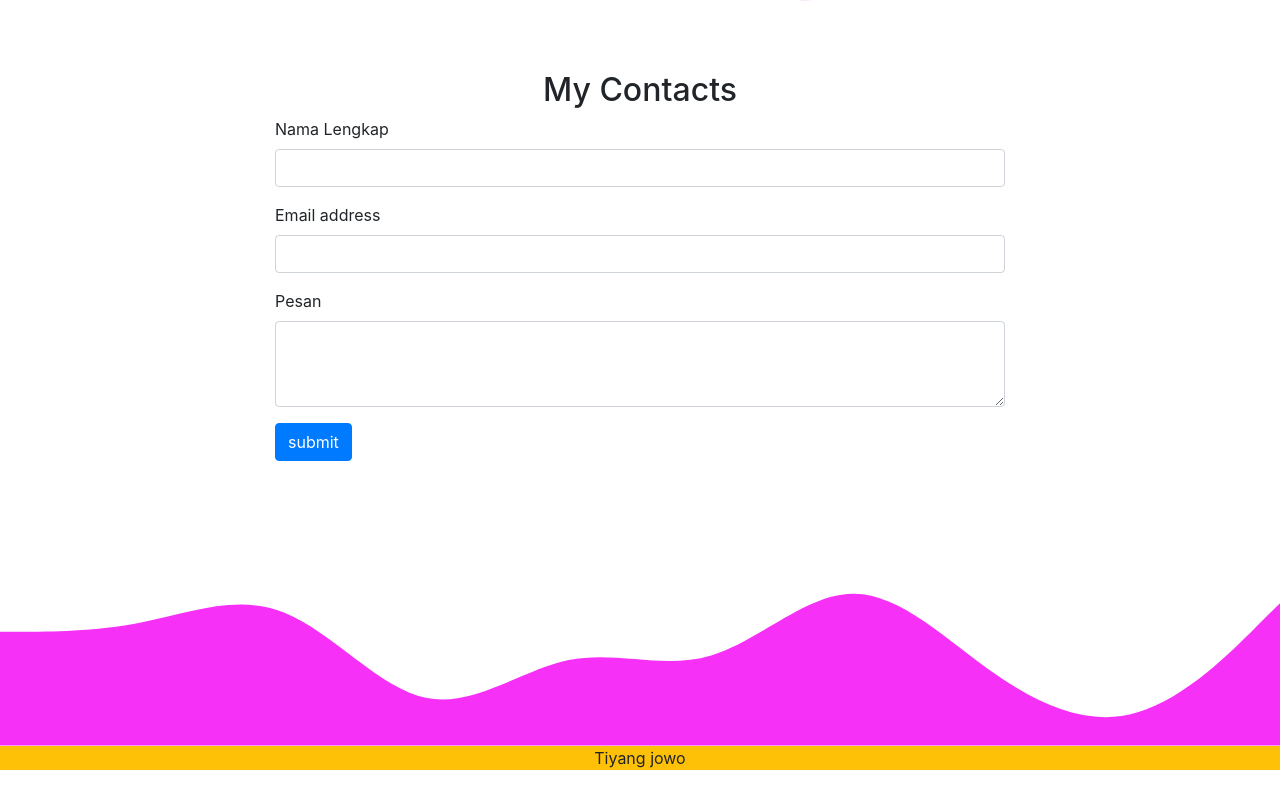
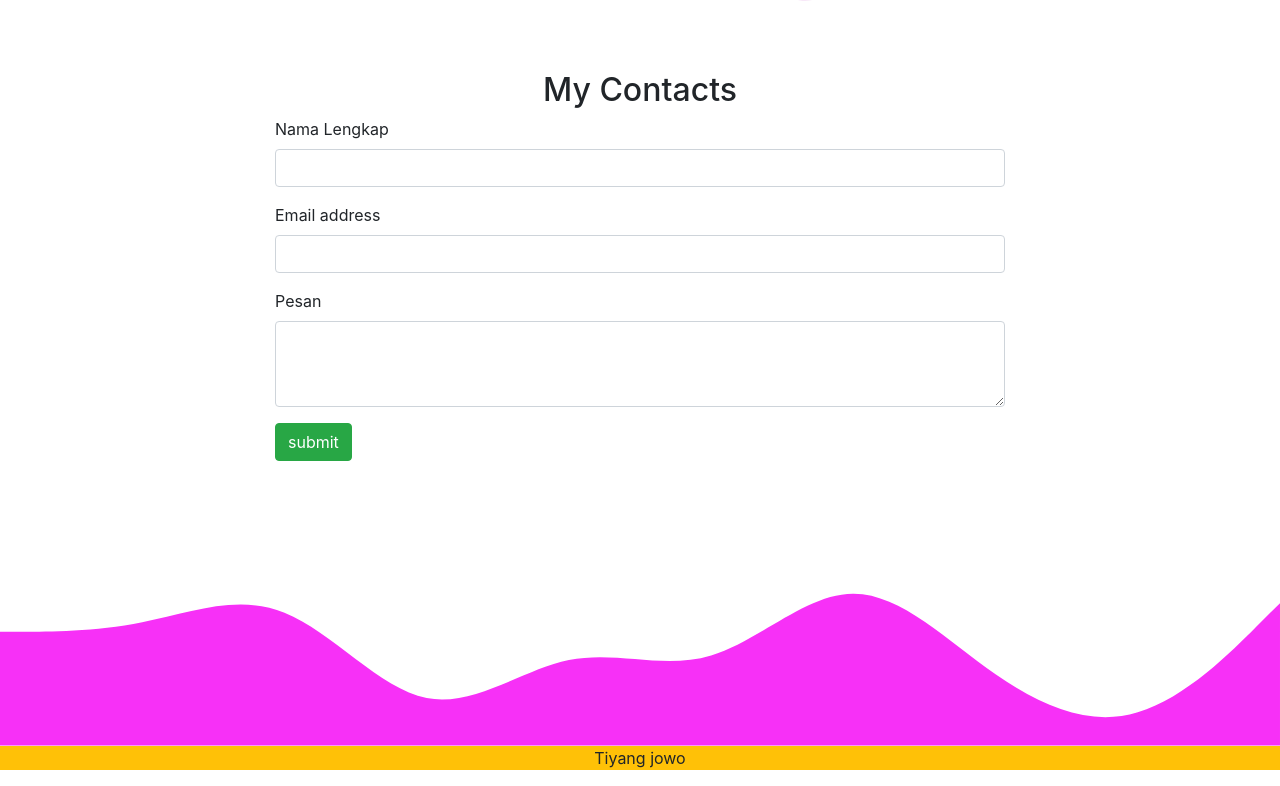
Before and after one commit to Betiaji/Betiaji.github.io, a plain HTML site: page index.html in a window 1280 px wide. Shown: the part 2495-3281 px from the top of the page. Drawn offline with nearby package versions, Linux system fonts and the light colour scheme.

Commit message:
mengubah warna tombol menjadi hijau

```diff
--- a/index.html
+++ b/index.html
@@ -171,7 +171,7 @@
                             <textarea class="form-control" id="exampleFormControlTextarea1" rows="3"></textarea>
                         </div>
 
-                        <button type="submit" class="btn btn-primary">submit</button>
+                        <button type="submit" class="btn btn-success">submit</button>
                     </form>
                 </div>
             </div>
```
